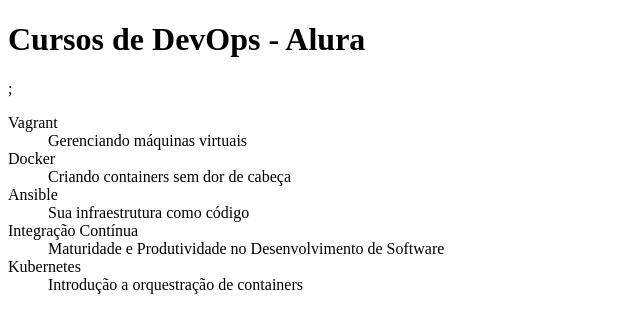
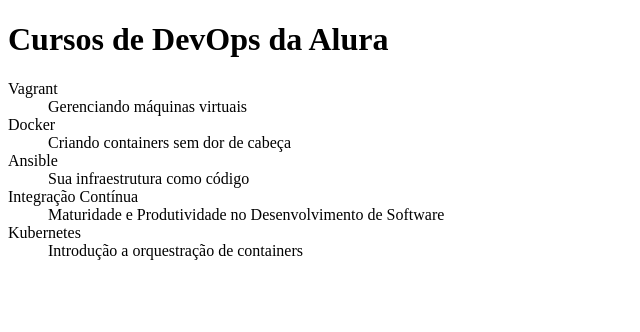
Before and after one commit to neimarcos/alura-git, a plain HTML site: page index.html in a window 1280 px wide. Shown: the whole page, without its empty margins (0-640 px from the left). Drawn offline with Linux system fonts and the light colour scheme.

Commit message:
Acertando os Title da Pagina e Título dos cursos

```diff
--- a/index.html
+++ b/index.html
@@ -2,10 +2,11 @@
 <html lang="en">
 <head>
     <meta charset="UTF-8">
-    <title>Cursos da Alura - Branch</title>
+    <title>Cursos da Alura</title>
 </head>
 <body>
-  <h1>Cursos de DevOps - Alura</h1>;
+  <h1>Cursos de DevOps da Alura</h1>
+
   <dl>
     <dt>Vagrant</dt>
     <dd>Gerenciando máquinas virtuais</dd>
@@ -18,5 +19,6 @@
     <dt>Kubernetes</dt>
     <dd>Introdução a orquestração de containers</dd>
   </dl>
+
 </body>
 </html>
```
